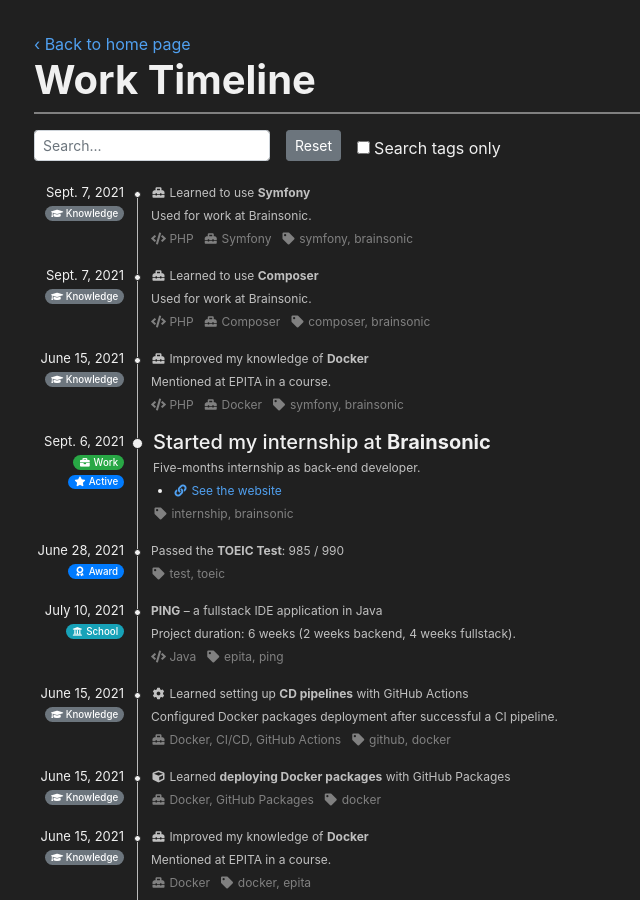
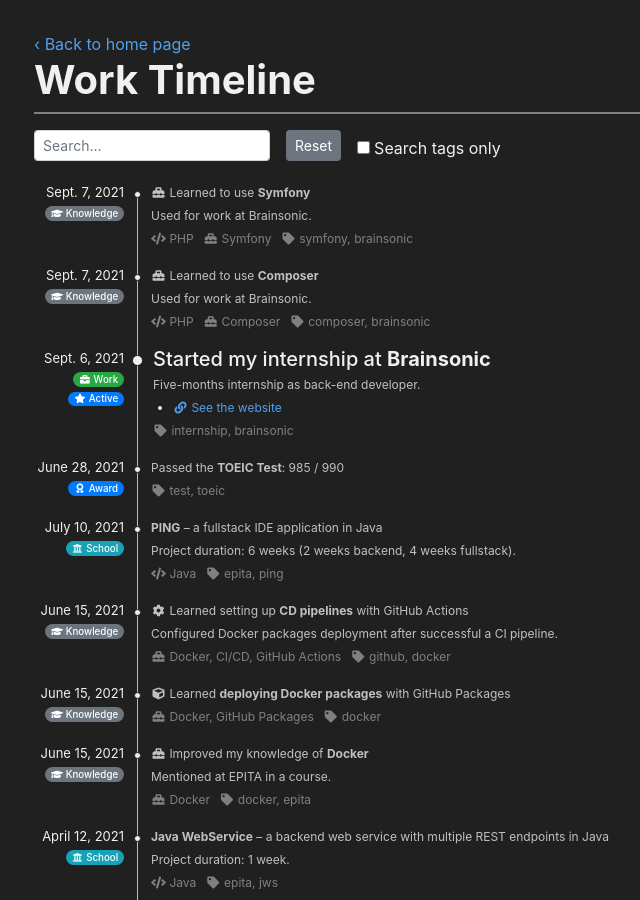
Before and after one commit to matiboux/matiboux.me, a Jekyll site: the page built from timeline.html, in a window 1280 px wide and 900 px high. Shown: the whole window, without its empty margins (51-691 px from the left). Built offline with Jekyll 4.4.1, drawn with Linux system fonts in a browser that asks for light colours; nearby versions of some CDN libraries.

Commit message:
Fix timeline.yml

```diff
--- a/_data/timeline.yml
+++ b/_data/timeline.yml
@@ -30,15 +30,6 @@
   languages: [PHP]
   category: knowledge
   tags: [composer, brainsonic]
-
-- description:
-  - <i class="fas fa-toolbox fa-fw"></i> Improved my knowledge of <b>Docker</b>
-  - Mentioned at EPITA in a course.
-  date: June 15, 2021
-  tools: [Docker]
-  languages: [PHP]
-  category: knowledge
-  tags: [symfony, brainsonic]
 
 - title: Started my internship at <b>Brainsonic</b>
   description:
```
